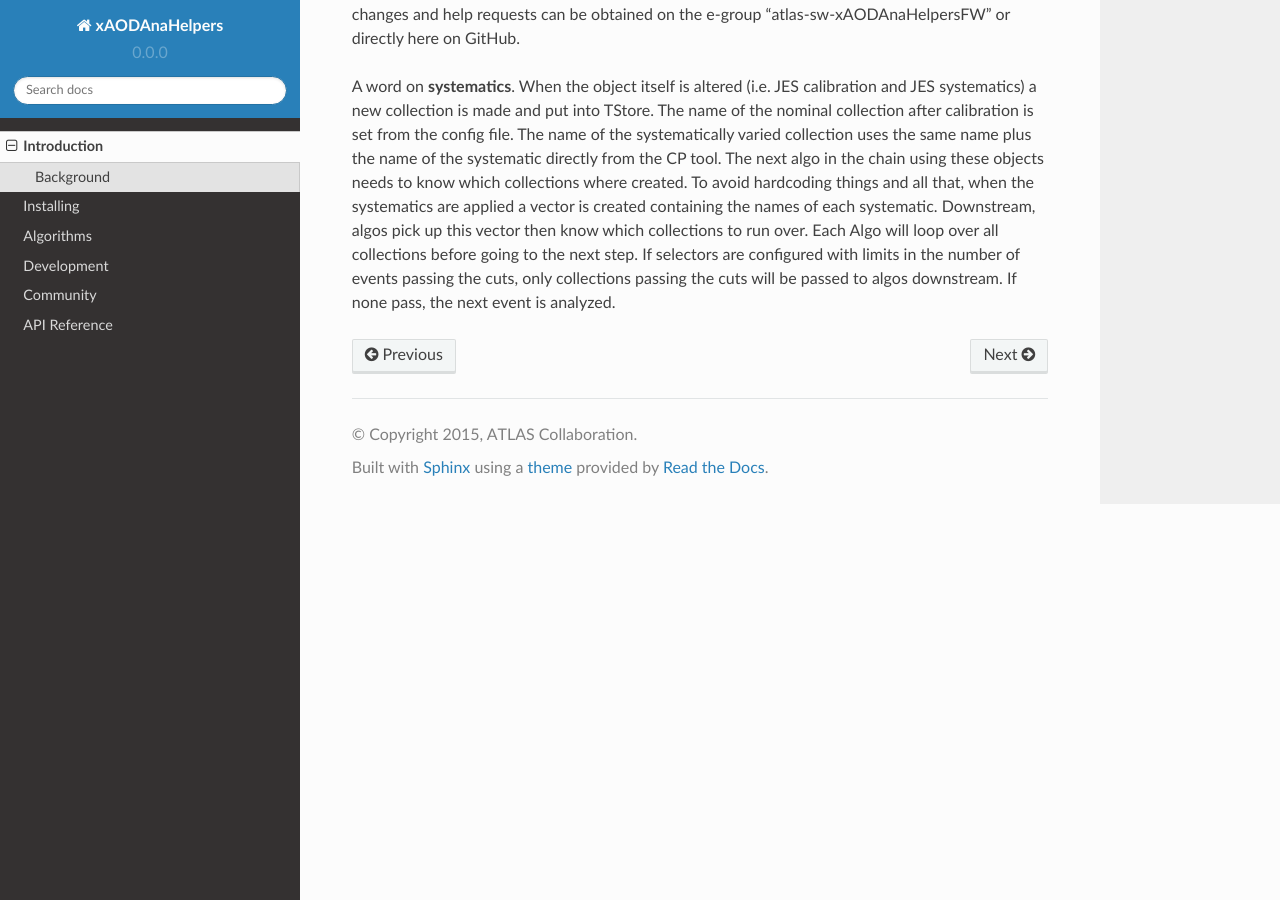
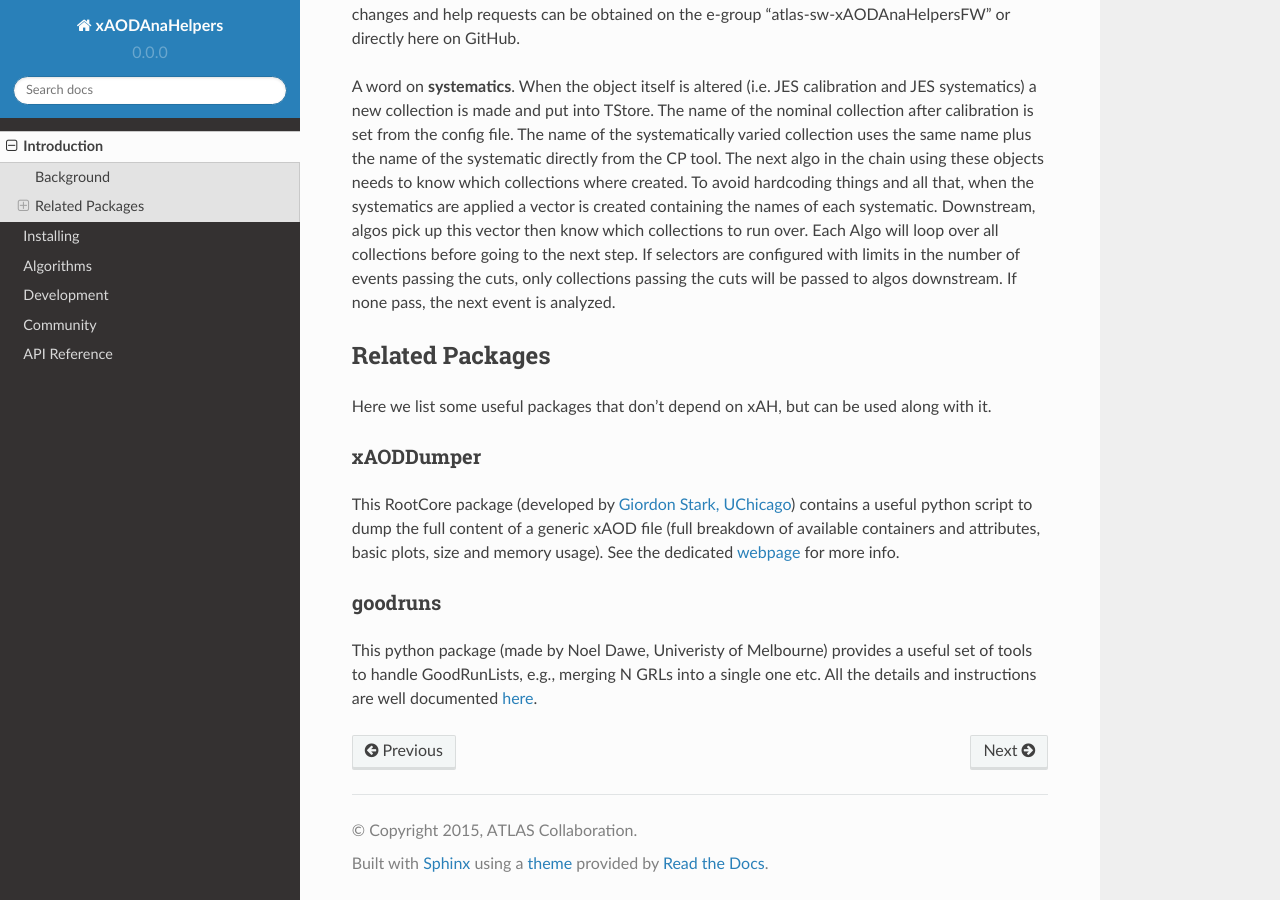
Before and after one commit to UCATLAS/xAODAnaHelpers, a Sphinx documentation site: the page built from docs/Intro.rst, in a window 1280 px wide and 900 px high, scrolled down 694 px. Built offline with Sphinx 7.4.7 and the Read the Docs theme 2.0.0, drawn with Linux system fonts in a browser that asks for light colours.

Commit message:
Migrated Related-Packages

```diff
--- a/docs/Intro.rst
+++ b/docs/Intro.rst
@@ -48,3 +48,18 @@ going to the next step. If selectors are configured with limits in the
 number of events passing the cuts, only collections passing the cuts
 will be passed to algos downstream. If none pass, the next event is
 analyzed.
+
+Related Packages
+----------------
+
+Here we list some useful packages that don't depend on xAH, but can be used along with it.
+
+xAODDumper
+~~~~~~~~~~
+
+This RootCore package (developed by `Giordon Stark, UChicago <http://giordonstark.com/>`_) contains a useful python script to dump the full content of a generic xAOD file (full breakdown of available containers and attributes, basic plots, size and memory usage). See the dedicated `webpage <http://kratsg.github.io/xAODDumper/>`_ for more info.
+
+goodruns
+~~~~~~~~
+
+This python package (made by Noel Dawe, Univeristy of Melbourne) provides a useful set of tools to handle GoodRunLists, e.g., merging N GRLs into a single one etc. All the details and instructions are well documented `here <http://ndawe.github.io/goodruns/>`_.
```
